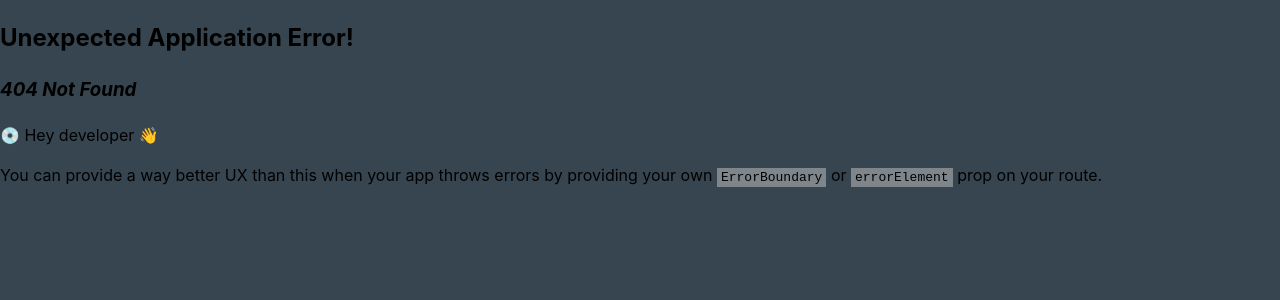
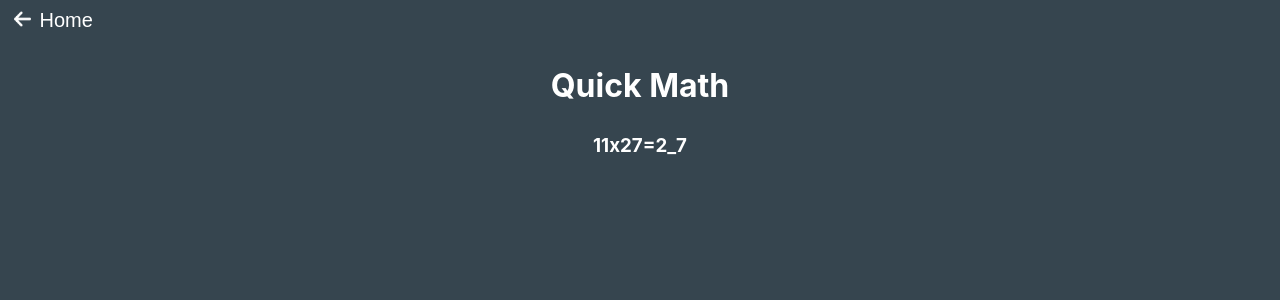
Before and after one commit to AmruthjithSunil/game-library, a React (Vite) app: page /quickmath in a window 1280 px wide. Before the commit this address had no page. Shown: the top 300 px of the page. Built offline with nearby package versions, Linux system fonts and the light colour scheme.

Commit message:
Quick Math

```diff
--- a/src/App.jsx
+++ b/src/App.jsx
@@ -15,6 +15,7 @@ const GameButton = styled.button`
   background: #ff7f50;
   border-radius: 8px;
   border-color: #ff7f50;
+  margin-top: 16px;
 `;
 
 const GameName = styled.h3`
@@ -30,6 +31,12 @@ function App() {
           <GameName>TicTacToe</GameName>
         </GameButton>
       </Link>
+      <br />
+      <Link to="/quickmath">
+        <GameButton>
+          <GameName>Quick Math</GameName>
+        </GameButton>
+      </Link>
     </Frame>
   );
 }
--- a/src/main.jsx
+++ b/src/main.jsx
@@ -4,6 +4,7 @@ import App from "./App";
 import "./index.css";
 import { createBrowserRouter, RouterProvider } from "react-router-dom";
 import TicTacToe from "./pages/TicTacToe/TicTacToe";
+import QuickMath from "./pages/QuickMath/QuickMath";
 
 const router = createBrowserRouter([
   {
@@ -14,6 +15,10 @@ const router = createBrowserRouter([
     path: "/tictactoe",
     element: <TicTacToe />,
   },
+  {
+    path: "/quickmath",
+    element: <QuickMath />,
+  },
 ]);
 
 ReactDOM.createRoot(document.getElementById("root")).render(
--- /dev/null
+++ b/src/pages/QuickMath/QuickMath.jsx
@@ -0,0 +1,50 @@
+import { Link } from "react-router-dom";
+import styled from "styled-components";
+import backArrow from "../../UI/Svg/backArrow.png";
+import { useState } from "react";
+
+const BackName = styled.button`
+  margin: 8px;
+  background: #36454f;
+  border: none;
+  font-size: 20px;
+  color: white;
+`;
+
+const Title = styled.h1`
+  color: white;
+  text-align: center;
+`;
+
+const Equation = styled.h3`
+  color: white;
+  text-align: center;
+`;
+
+export default function QuickMath() {
+  function random() {
+    return Math.floor(Math.random() * 100);
+  }
+
+  const [num1, setNum1] = useState(random());
+  const [num2, setNum2] = useState(random());
+
+  function missTensPlace(n) {
+    return `${Math.floor(n / 100)}_${n % 10}`;
+  }
+
+  return (
+    <>
+      <Link to="/">
+        <BackName>
+          <img src={backArrow} height="16px" style={{ marginRight: "8px" }} />
+          Home
+        </BackName>
+      </Link>
+      <Title>Quick Math</Title>
+      <Equation>
+        {num1}x{num2}={missTensPlace(num1 * num2)}
+      </Equation>
+    </>
+  );
+}
```
